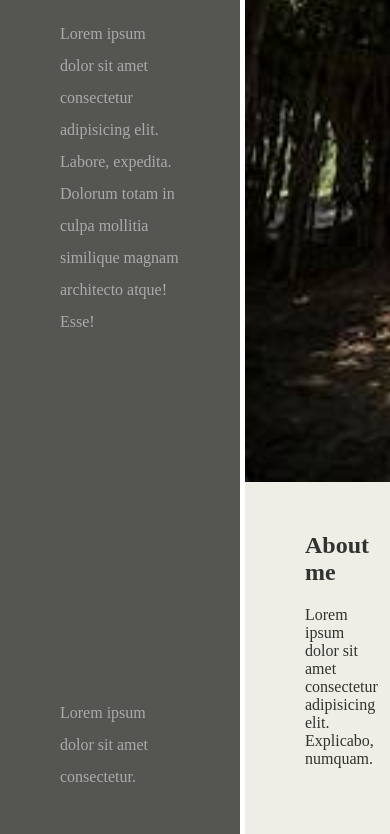
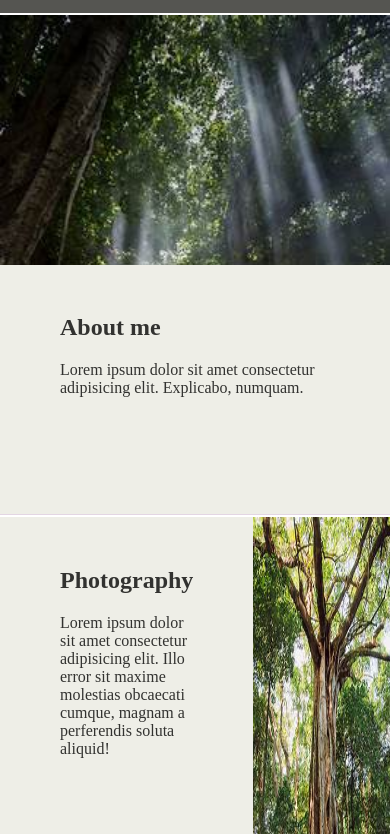
Before and after one commit to First-code-of-Hakim/First-code, a plain HTML site: page folder1/index.html in a window 390 px wide. Shown: the part 587-1421 px from the top of the page. Drawn offline with Linux system fonts and the light colour scheme; files whose address does not match are found by name.

Commit message:
resposive

```diff
--- a/folder1/index.css
+++ b/folder1/index.css
@@ -5,7 +5,7 @@
     display: grid;
     grid-template-columns: 1.2fr 1fr 1fr;
     min-height: 100%;
-    gap:5px;
+    gap:2px;
 }
 .panel{
     display: grid;
@@ -65,3 +65,29 @@
         grid-template-rows: 1fr;
     }
 }
+
+@media screen and (max-width:960px) {
+    main{
+        grid-template-columns: 100%;
+        grid-template-rows: 400px 400px 400px;
+    }
+    .panel.about{
+        grid-row: 2;
+        grid-template-columns: 1fr 1fr;
+        grid-template-rows: 1fr;
+    }
+    .panel img{
+        width: 100%;
+    }
+}
+@media screen and (max-width:600px) {
+    main{
+        grid-template-rows: 600px 500px 500px;
+    }
+    .panel.about, .panle.photos{
+        grid-template-columns: 1fr;
+        grid-column: span 1;
+        grid-template-rows: 1fr 1fr;
+        border-bottom: 1px solid #dcdc;
+    }
+}
```
